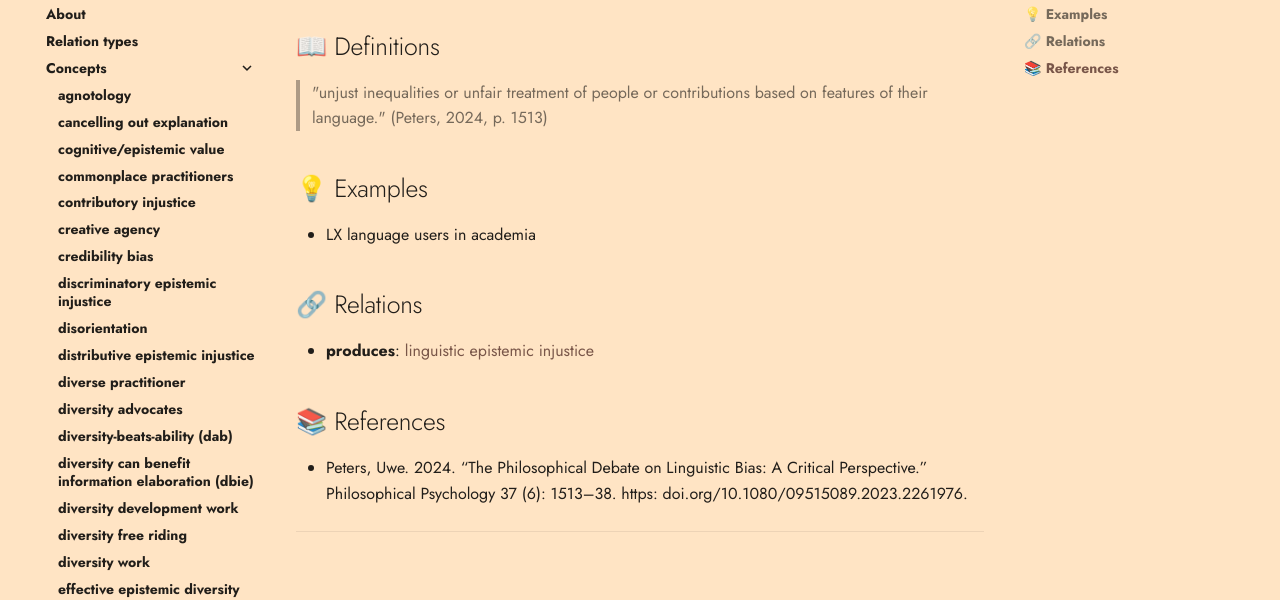
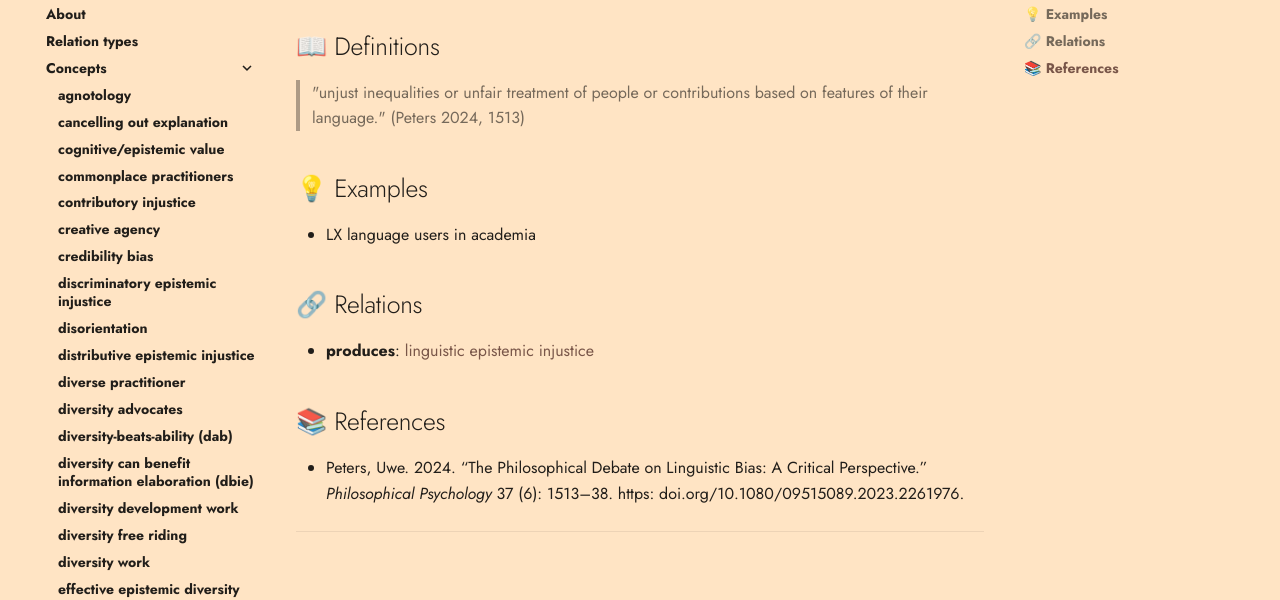
Before and after one commit to conceptcartography/conceptcartography, an MkDocs documentation site: the page built from docs/concepts/linguistic-injustice.md, in a window 1280 px wide. Shown: the part 151-751 px from the top of the page. Built offline with MkDocs 1.6.1 and Material for MkDocs 9.7.7, drawn with Linux system fonts in a browser that asks for light colours; comment, search, counter and statistics services are not loaded; the version menu is left out.

Commit message:
Update reference format

```diff
--- a/docs/concepts/linguistic-injustice.md
+++ b/docs/concepts/linguistic-injustice.md
@@ -2,7 +2,7 @@
 
 ## 📖 Definitions
 
-> "unjust inequalities or unfair treatment of people or contributions based on features of their language." (Peters, 2024, p. 1513)
+> "unjust inequalities or unfair treatment of people or contributions based on features of their language." (Peters 2024, 1513)
 
 ## 💡 Examples
 
@@ -14,7 +14,7 @@
 
 ## 📚 References
 
-- Peters, Uwe. 2024. “The Philosophical Debate on Linguistic Bias: A Critical Perspective.” Philosophical Psychology 37 (6): 1513–38. https: doi.org/10.1080/09515089.2023.2261976.
+- Peters, Uwe. 2024. “The Philosophical Debate on Linguistic Bias: A Critical Perspective.” _Philosophical Psychology_ 37 (6): 1513–38. https: doi.org/10.1080/09515089.2023.2261976.
 
 ---
 
```
